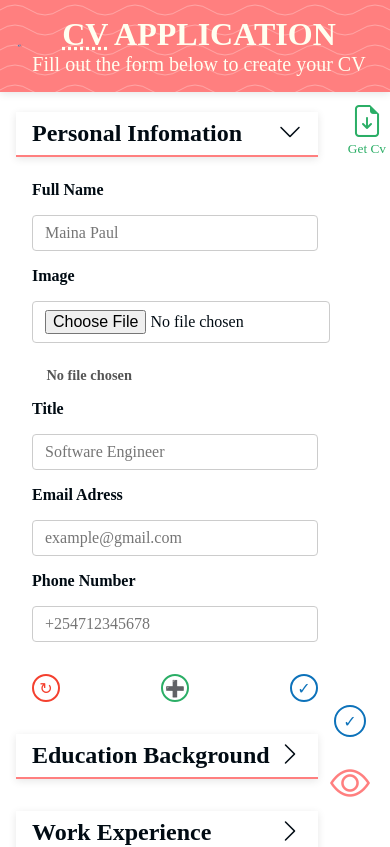
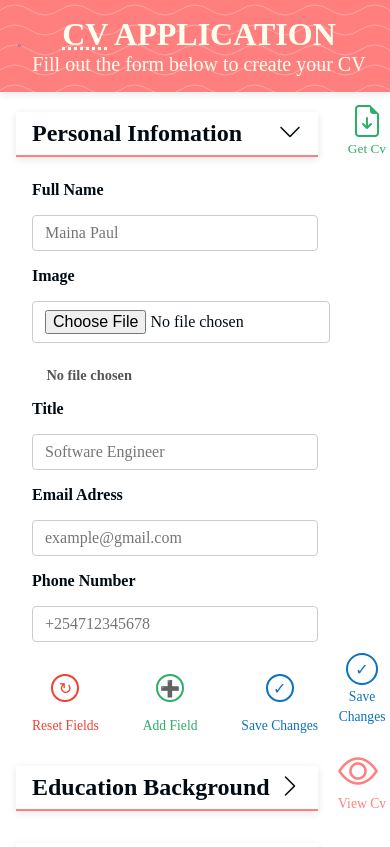
Before and after one commit to Legend-Paul/CV-Application, a React (Vite) app: page / in a window 390 px wide. Shown: the top 847 px of the page. Built offline with nearby package versions, Linux system fonts and the light colour scheme; a web font is replaced by a local one.

Commit message:
Add label to icon and buttons

```diff
--- a/src/App.jsx
+++ b/src/App.jsx
@@ -256,7 +256,7 @@ function App() {
                     className="cv-overview"
                     style={{ display: inputFieldsDisplay.display }}
                 >
-                    {updatedCvDataValues[initialCvSection].canUpdate && (
+                    {updatedCvDataValues[initialCvSection]?.canUpdate && (
                         <PersonalDetailsOverview
                             updatedCvDataValues={updatedCvDataValues}
                             cvSectionName={initialCvSection}
@@ -297,6 +297,7 @@ function App() {
                 </button>
             </main>
             <div className="preview-btn-cont">
+                <div className="btn-cont fixed-btn-cont save-fields-btn">
                     <button
                         className="btns check-fields"
                         type="button"
@@ -320,8 +321,12 @@ function App() {
                     >
                         ✓
                     </button>
+                    <p>Save</p>
+                    <p>Changes</p>
+                </div>
 
                 {inputFieldsDisplay.isVisible ? (
+                    <div className="btn-cont fixed-btn-cont toggle-preview-btn-cont">
                         <i
                             className="bi bi-eye"
                             onClick={() => {
@@ -333,7 +338,10 @@ function App() {
                                 });
                             }}
                         ></i>
+                        <p>View Cv</p>
+                    </div>
                 ) : (
+                    <div className="btn-cont fixed-btn-cont toggle-preview-btn-cont">
                         <i
                             className="bi bi-eye-slash close-preview"
                             onClick={() => {
@@ -345,6 +353,8 @@ function App() {
                                 });
                             }}
                         ></i>
+                        <p>Hide Cv</p>
+                    </div>
                 )}
             </div>
         </div>
--- a/src/cvOverview/AdditionalCvFields.jsx
+++ b/src/cvOverview/AdditionalCvFields.jsx
@@ -1,6 +1,6 @@
 export default function AddationCVFields({
     cvSectionName,
-    personlInfoObj,
+    sectionObj,
     urlLink,
 }) {
     urlLink = urlLink[cvSectionName];
@@ -9,7 +9,7 @@ export default function AddationCVFields({
             <div className="personal-details">
                 <h3>{cvSectionName}</h3>
 
-                {Object.entries(personlInfoObj).map((items) => {
+                {Object.entries(sectionObj).map((items) => {
                     if (items[0] !== "textarea") {
                         return Object.entries(items[1]).map((item) => {
                             const id = self.crypto.randomUUID();
@@ -74,7 +74,7 @@ export default function AddationCVFields({
                 })}
             </div>
             <div className="textarea-field">
-                {Object.entries(personlInfoObj).map((items) => {
+                {Object.entries(sectionObj).map((items) => {
                     if (items[0] === "textarea") {
                         return (
                             <div className="text-area-cont">
--- a/src/cvOverview/personalInfo.jsx
+++ b/src/cvOverview/personalInfo.jsx
@@ -36,7 +36,7 @@ export default function PersonalDetailsOverview({
             </div>
             <AddationCVFields
                 cvSectionName={cvSectionName}
-                personlInfoObj={personlInfoObj}
+                sectionObj={personlInfoObj}
                 urlLink={urlLink}
             />
         </div>
--- a/src/cvSections info/cvSection.jsx
+++ b/src/cvSections info/cvSection.jsx
@@ -49,6 +49,7 @@ function Cvsection({
     urlLink,
     setUrlLink,
     addsSimalarFields,
+    setUpdatedCvDataValues,
     canSubmit,
     setCanSubmit,
     handleSubmit,
@@ -173,8 +174,9 @@ function Cvsection({
 
     const handleReset = () => {
         setCvDataValues({ ...cvDataValues, [activeCvSection.name]: {} });
+        setUpdatedCvDataValues({});
         setErrorMsgObj(initialState);
-        setCanSubmit(false);
+        setCanSubmit(true);
         setDynamicFields([]);
     };
 
@@ -388,6 +390,7 @@ function Cvsection({
                             </div>
 
                             <div className="buttons-container">
+                                <div className="btn-cont reset-fields-btn">
                                     <button
                                         className="btns"
                                         type="button"
@@ -398,36 +401,44 @@ function Cvsection({
                                     >
                                         ↻
                                     </button>
+                                    <p>Reset Fields</p>
+                                </div>
+
+                                <div className="btn-cont add-field-btn">
                                     <button
                                         className="btns"
                                         type="button"
                                         onClick={handleDialogControl}
                                         style={{
                                             color: "var(--moderate-green)",
-                                        borderColor: "var(--moderate-green)",
+                                            borderColor:
+                                                "var(--moderate-green)",
                                             title: "Add Field",
                                         }}
                                     >
                                         ➕
                                     </button>
+                                    <p>Add Field</p>
+                                </div>
+                                <div className="btn-cont save-fields-btn">
                                     <button
                                         className="btns"
                                         type="button"
                                         onClick={handleSubmit}
                                         style={{
                                             color:
-                                            Object.keys(errorMsgObj).length <
-                                                1 && canSubmit
+                                                Object.keys(errorMsgObj)
+                                                    .length < 1 && canSubmit
                                                     ? "var(--blue)"
                                                     : "var(--light-blue)",
                                             borderColor:
-                                            Object.keys(errorMsgObj).length <
-                                                1 && canSubmit
+                                                Object.keys(errorMsgObj)
+                                                    .length < 1 && canSubmit
                                                     ? "var(--blue)"
                                                     : "var(--light-blue)",
                                             cursor:
-                                            Object.keys(errorMsgObj).length <
-                                                1 && canSubmit
+                                                Object.keys(errorMsgObj)
+                                                    .length < 1 && canSubmit
                                                     ? "pointer"
                                                     : "not-allowed",
                                             title: "Submit",
@@ -438,6 +449,8 @@ function Cvsection({
                                     >
                                         ✓
                                     </button>
+                                    <p>Save Changes</p>
+                                </div>
                             </div>
                         </div>
 
--- a/src/index.css
+++ b/src/index.css
@@ -96,6 +96,31 @@ a {
         border-radius: 50%;
         font-size: 1rem;
         cursor: pointer;
+    }
+}
+.reset-fields-btn {
+    p {
+        color: var(--red);
+    }
+}
+.add-field-btn {
+    p {
+        color: var(--moderate-green);
+    }
+}
+.save-fields-btn {
+    p {
+        color: var(--blue);
+    }
+}
+.btn-cont {
+    display: flex;
+    flex-direction: column;
+    gap: 1rem;
+    justify-content: center;
+    align-items: center;
+    p {
+        font-size: 0.85rem;
     }
 }
 .dialog-overlay {
@@ -244,7 +269,7 @@ a {
 .preview-btn-cont {
     position: fixed;
     bottom: 2rem;
-    right: 0;
+    right: 0.5rem;
 
     display: flex;
     justify-content: center;
@@ -253,11 +278,15 @@ a {
     gap: 1.5rem;
     font-size: 2.5rem;
 
-    padding: 0.25rem;
+    padding: 0 0.25rem;
     border-radius: 0.5rem;
     button {
         width: 2rem;
         height: 2rem;
+    }
+    p {
+        margin-bottom: 0;
+        padding: 0;
     }
     i {
         display: none;
@@ -266,6 +295,17 @@ a {
         cursor: pointer;
     }
 }
+.fixed-btn-cont {
+    display: flex;
+    gap: 0.25rem;
+}
+.toggle-preview-btn-cont {
+    display: none;
+    p {
+        color: var(--primary-color) !important;
+    }
+}
+
 .cv-sections,
 .cv-overview {
     position: relative;
@@ -275,7 +315,7 @@ a {
 
 .download-cv {
     position: fixed;
-    top: 4.5rem;
+    top: 6rem;
     right: -0.75rem;
     padding: 0.5rem 1rem;
     display: grid;
@@ -298,16 +338,15 @@ a {
     .cv-overview {
         overflow: visible;
     }
-    .download-cv {
-        top: 6rem;
-    }
 
     .preview-btn-cont {
-        right: 1rem;
-
+        right: 0;
         i {
             display: inline-block;
         }
+    }
+    .toggle-preview-btn-cont {
+        display: inline-block;
     }
     main {
         display: block;
```
Lines whose indentation alone changed are shown as unchanged.
